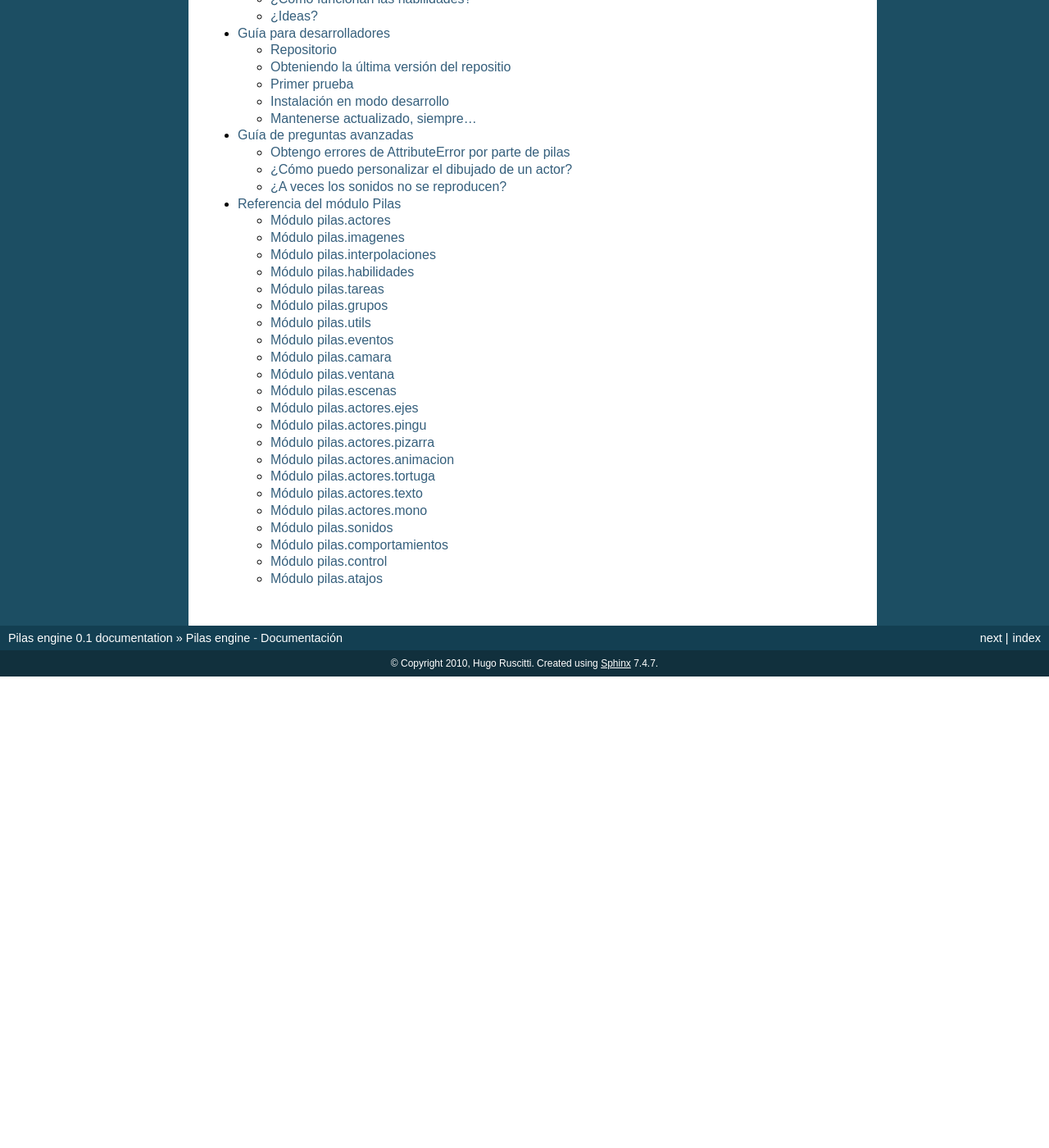
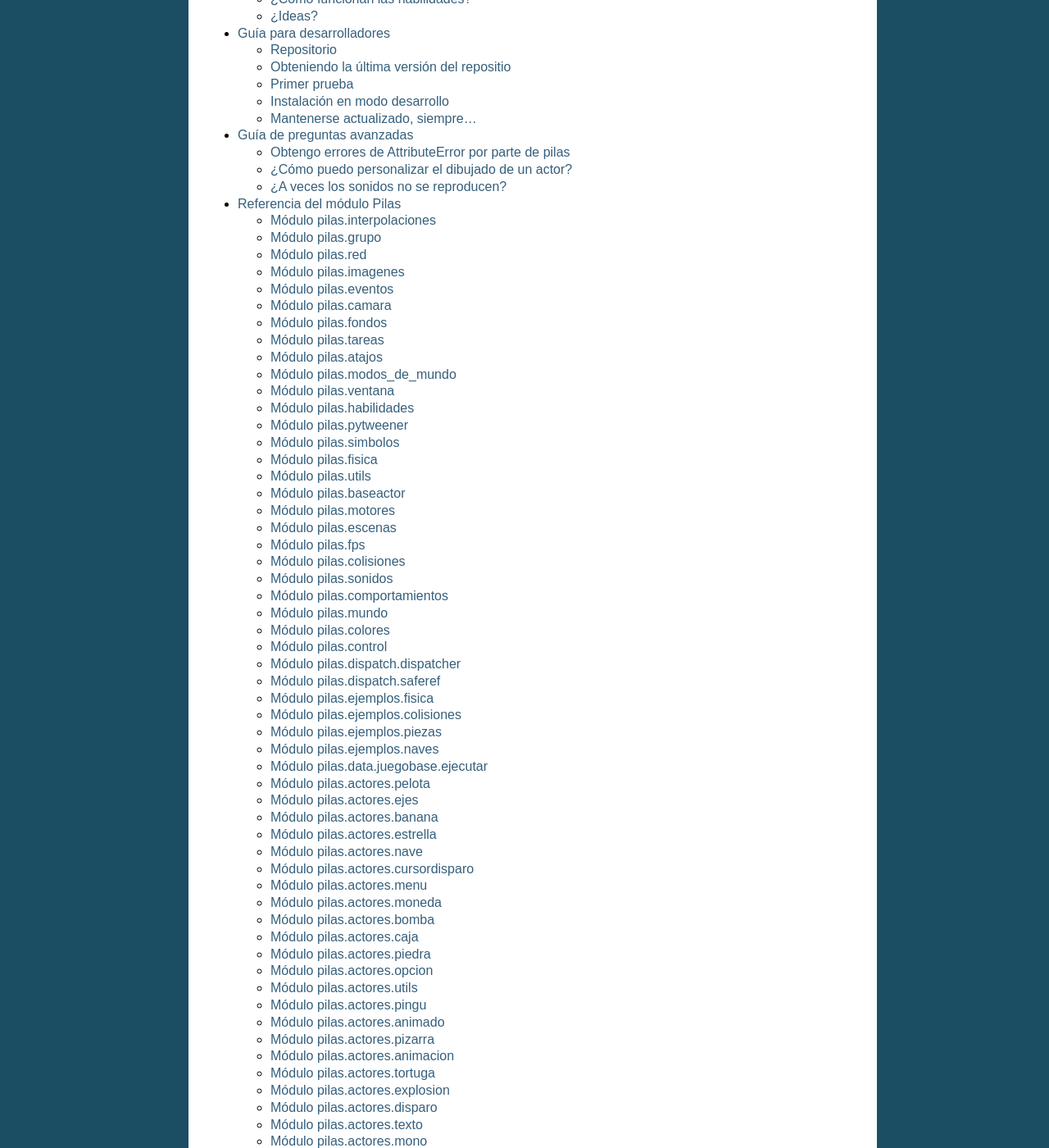
Before and after one commit to hugoruscitti/pilas-docs, a Sphinx documentation site: the page built from source/index.rst, in a window 1280 px wide and 1400 px high, scrolled down 1330 px. Shown: the whole window at 82% size. Built offline with Sphinx 7.4.7, drawn with Linux system fonts in a browser that asks for light colours; before the commit the page ends 2155 px from its top, so only the background shows below that.

Commit message:
actualizando documentacion y generando un script para que siempre se mantenga sincronizada la api de la biblioteca.

```diff
--- a/source/pilas.rst
+++ b/source/pilas.rst
@@ -1,15 +1,33 @@
 Referencia del módulo Pilas
 ===========================
+
+Aquí encontrarás la documentación técnica del toda la biblioteca
+pilas, puedes usar esta sección para profundizar tus conocimientos
+o simplemente como referencia ante cualquier duda.
+
 
 .. automodule:: pilas
     :members:
 
 
+Módulo pilas.interpolaciones
+----------------------------
 
-Módulo pilas.actores
---------------------
+.. automodule:: pilas.interpolaciones
+    :members:
 
-.. automodule:: pilas.actores
+
+Módulo pilas.grupo
+------------------
+
+.. automodule:: pilas.grupo
+    :members:
+
+
+Módulo pilas.red
+----------------
+
+.. automodule:: pilas.red
     :members:
 
 
@@ -19,37 +37,6 @@ Módulo pilas.imagenes
 .. automodule:: pilas.imagenes
     :members:
 
-Módulo pilas.interpolaciones
-----------------------------
-
-.. automodule:: pilas.interpolaciones
-    :members:
-
-Módulo pilas.habilidades
-------------------------
-
-.. automodule:: pilas.habilidades
-    :members:
-
-Módulo pilas.tareas
--------------------
-
-.. automodule:: pilas.tareas
-    :members:
-
-Módulo pilas.grupos
--------------------
-
-.. automodule:: pilas.grupos
-    :members:
-
-
-
-Módulo pilas.utils
-------------------
-
-.. automodule:: pilas.utils
-    :members:
 
 Módulo pilas.eventos
 --------------------
@@ -61,53 +48,306 @@ Módulo pilas.eventos
 Módulo pilas.camara
 -------------------
 
+.. automodule:: pilas.camara
+    :members:
 
 
-.. automodule:: pilas.camara
+Módulo pilas.fondos
+-------------------
+
+.. automodule:: pilas.fondos
+    :members:
+
+
+Módulo pilas.tareas
+-------------------
+
+.. automodule:: pilas.tareas
+    :members:
+
+
+Módulo pilas.atajos
+-------------------
+
+.. automodule:: pilas.atajos
+    :members:
+
+
+Módulo pilas.modos_de_mundo
+---------------------------
+
+.. automodule:: pilas.modos_de_mundo
     :members:
 
 
 Módulo pilas.ventana
 --------------------
 
+.. automodule:: pilas.ventana
+    :members:
 
 
-.. automodule:: pilas.ventana
+Módulo pilas.habilidades
+------------------------
+
+.. automodule:: pilas.habilidades
+    :members:
+
+
+Módulo pilas.pytweener
+----------------------
+
+.. automodule:: pilas.pytweener
+    :members:
+
+
+Módulo pilas.simbolos
+---------------------
+
+.. automodule:: pilas.simbolos
+    :members:
+
+
+Módulo pilas.fisica
+-------------------
+
+.. automodule:: pilas.fisica
+    :members:
+
+
+Módulo pilas.utils
+------------------
+
+.. automodule:: pilas.utils
+    :members:
+
+
+Módulo pilas.baseactor
+----------------------
+
+.. automodule:: pilas.baseactor
+    :members:
+
+
+Módulo pilas.motores
+--------------------
+
+.. automodule:: pilas.motores
     :members:
 
 
 Módulo pilas.escenas
 --------------------
 
-
-
 .. automodule:: pilas.escenas
     :members:
 
+
+Módulo pilas.fps
+----------------
+
+.. automodule:: pilas.fps
+    :members:
+
+
+Módulo pilas.colisiones
+-----------------------
+
+.. automodule:: pilas.colisiones
+    :members:
+
+
+Módulo pilas.sonidos
+--------------------
+
+.. automodule:: pilas.sonidos
+    :members:
+
+
+Módulo pilas.comportamientos
+----------------------------
+
+.. automodule:: pilas.comportamientos
+    :members:
+
+
+Módulo pilas.mundo
+------------------
+
+.. automodule:: pilas.mundo
+    :members:
+
+
+Módulo pilas.colores
+--------------------
+
+.. automodule:: pilas.colores
+    :members:
+
+
+Módulo pilas.control
+--------------------
+
+.. automodule:: pilas.control
+    :members:
+
+
+Módulo pilas.dispatch.dispatcher
+--------------------------------
+
+.. automodule:: pilas.dispatch.dispatcher
+    :members:
+
+
+Módulo pilas.dispatch.saferef
+-----------------------------
+
+.. automodule:: pilas.dispatch.saferef
+    :members:
+
+
+Módulo pilas.ejemplos.fisica
+----------------------------
+
+.. automodule:: pilas.ejemplos.fisica
+    :members:
+
+
+Módulo pilas.ejemplos.colisiones
+--------------------------------
+
+.. automodule:: pilas.ejemplos.colisiones
+    :members:
+
+
+Módulo pilas.ejemplos.piezas
+----------------------------
+
+.. automodule:: pilas.ejemplos.piezas
+    :members:
+
+
+Módulo pilas.ejemplos.naves
+---------------------------
+
+.. automodule:: pilas.ejemplos.naves
+    :members:
+
+
+Módulo pilas.data.juegobase.ejecutar
+------------------------------------
+
+.. automodule:: pilas.data.juegobase.ejecutar
+    :members:
+
+
+Módulo pilas.actores.pelota
+---------------------------
+
+.. automodule:: pilas.actores.pelota
+    :members:
 
 
 Módulo pilas.actores.ejes
 -------------------------
 
+.. automodule:: pilas.actores.ejes
+    :members:
 
 
-.. automodule:: pilas.actores.ejes
+Módulo pilas.actores.banana
+---------------------------
+
+.. automodule:: pilas.actores.banana
+    :members:
+
+
+Módulo pilas.actores.estrella
+-----------------------------
+
+.. automodule:: pilas.actores.estrella
+    :members:
+
+
+Módulo pilas.actores.nave
+-------------------------
+
+.. automodule:: pilas.actores.nave
+    :members:
+
+
+Módulo pilas.actores.cursordisparo
+----------------------------------
+
+.. automodule:: pilas.actores.cursordisparo
+    :members:
+
+
+Módulo pilas.actores.menu
+-------------------------
+
+.. automodule:: pilas.actores.menu
+    :members:
+
+
+Módulo pilas.actores.moneda
+---------------------------
+
+.. automodule:: pilas.actores.moneda
+    :members:
+
+
+Módulo pilas.actores.bomba
+--------------------------
+
+.. automodule:: pilas.actores.bomba
+    :members:
+
+
+Módulo pilas.actores.caja
+-------------------------
+
+.. automodule:: pilas.actores.caja
+    :members:
+
+
+Módulo pilas.actores.piedra
+---------------------------
+
+.. automodule:: pilas.actores.piedra
+    :members:
+
+
+Módulo pilas.actores.opcion
+---------------------------
+
+.. automodule:: pilas.actores.opcion
+    :members:
+
+
+Módulo pilas.actores.utils
+--------------------------
+
+.. automodule:: pilas.actores.utils
     :members:
 
 
 Módulo pilas.actores.pingu
 --------------------------
 
+.. automodule:: pilas.actores.pingu
+    :members:
 
 
-.. automodule:: pilas.actores.pingu
+Módulo pilas.actores.animado
+----------------------------
+
+.. automodule:: pilas.actores.animado
     :members:
 
 
 Módulo pilas.actores.pizarra
 ----------------------------
-
-
 
 .. automodule:: pilas.actores.pizarra
     :members:
@@ -116,8 +356,6 @@ Módulo pilas.actores.pizarra
 Módulo pilas.actores.animacion
 ------------------------------
 
-
-
 .. automodule:: pilas.actores.animacion
     :members:
 
@@ -125,16 +363,26 @@ Módulo pilas.actores.animacion
 Módulo pilas.actores.tortuga
 ----------------------------
 
+.. automodule:: pilas.actores.tortuga
+    :members:
 
 
-.. automodule:: pilas.actores.tortuga
+Módulo pilas.actores.explosion
+------------------------------
+
+.. automodule:: pilas.actores.explosion
+    :members:
+
+
+Módulo pilas.actores.disparo
+----------------------------
+
+.. automodule:: pilas.actores.disparo
     :members:
 
 
 Módulo pilas.actores.texto
 --------------------------
-
-
 
 .. automodule:: pilas.actores.texto
     :members:
```
Also changed, not shown: other parts of source/pilas.rst (+0 -40 lines), generar_archivo_pilas_rst.py (added, +50 -0 lines), 1 other file.
